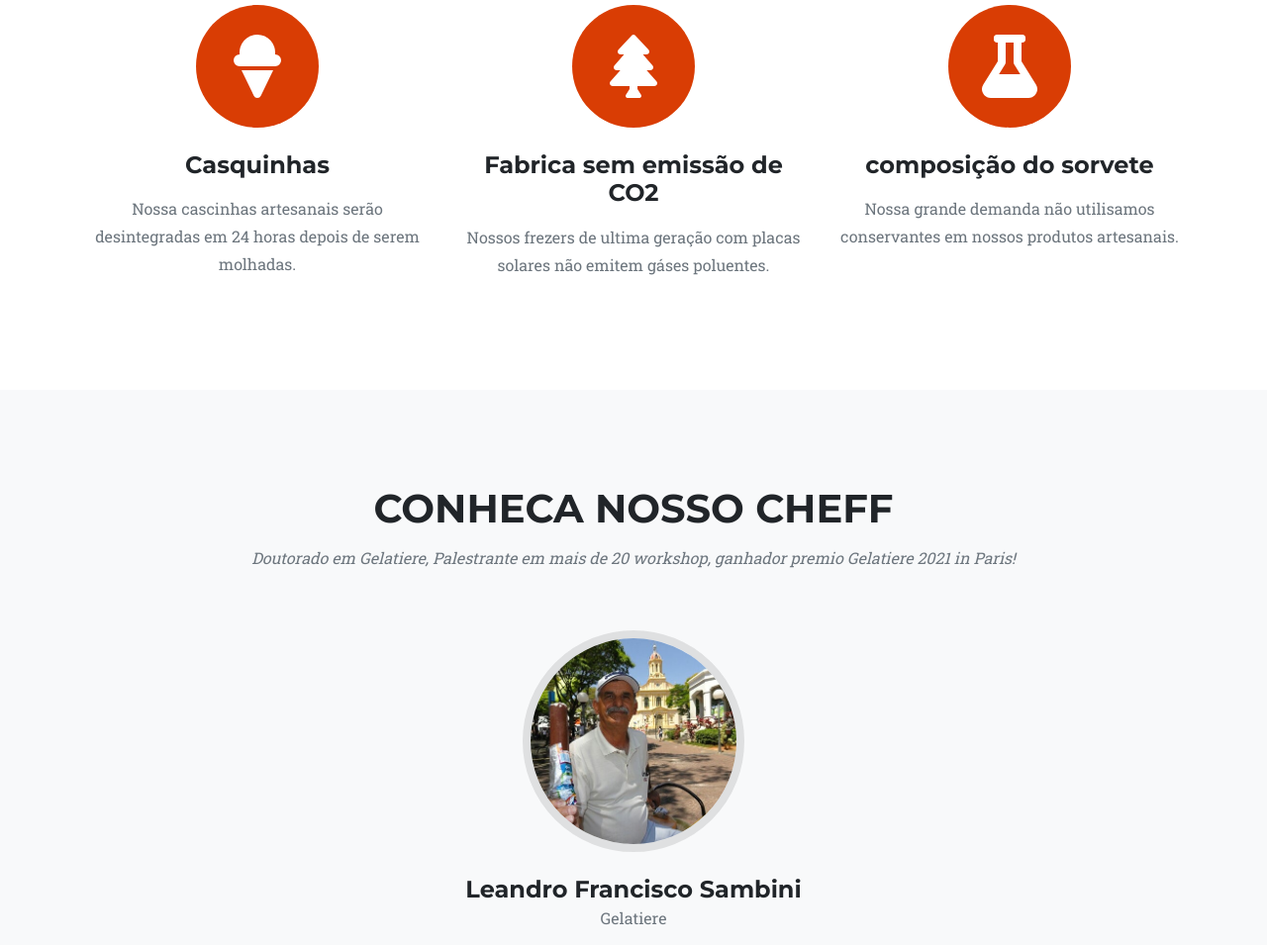
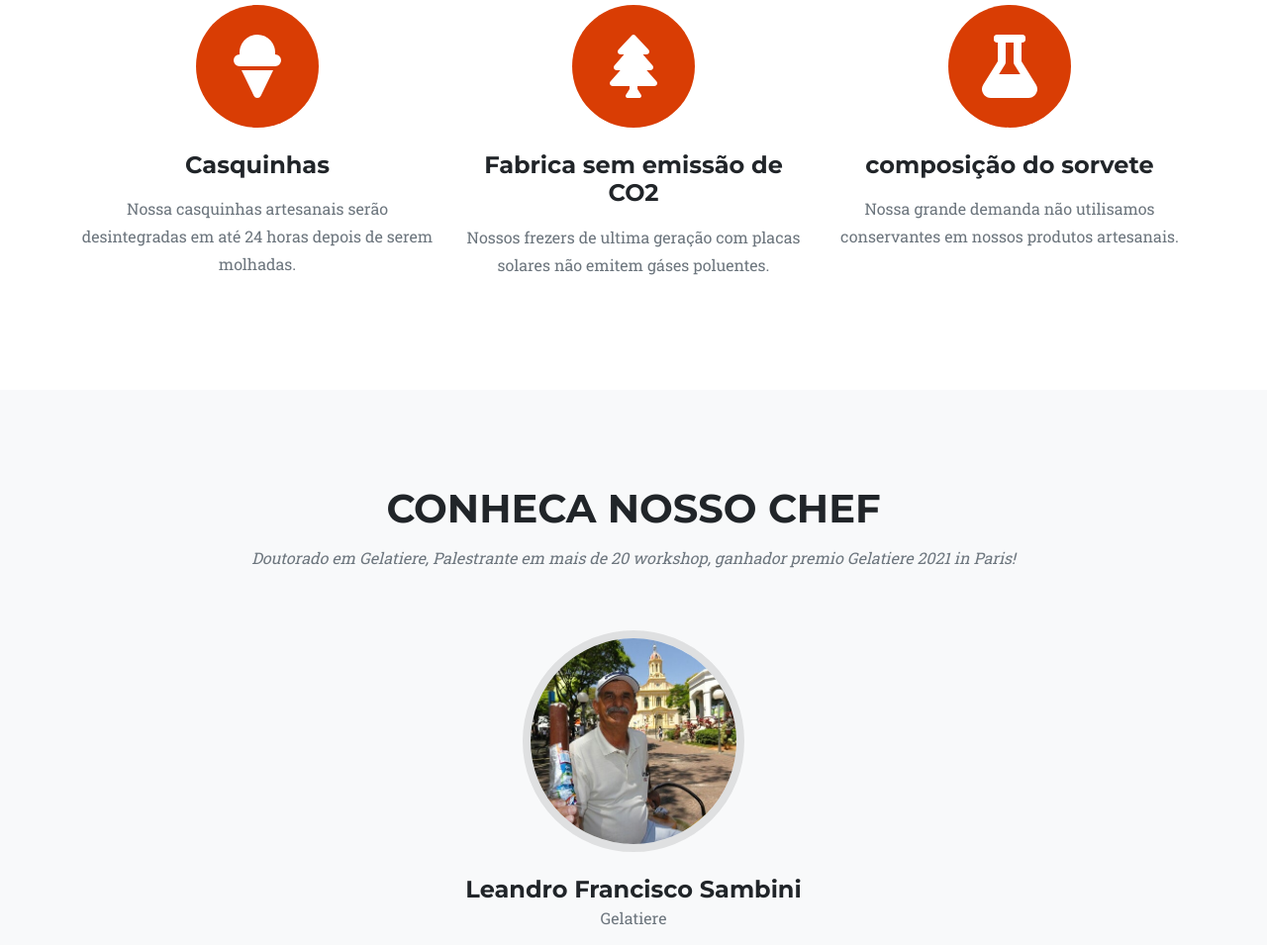
Before and after one commit to caioguiibsb/Ice-Baby, a plain HTML site: page index.html in a window 1280 px wide. Shown: the part 2381-3336 px from the top of the page at 99% size. Drawn offline with nearby package versions, Linux system fonts and the light colour scheme.

Commit message:
Update index.html

```diff
--- a/index.html
+++ b/index.html
@@ -164,7 +164,7 @@
                         <i class="fas fa-ice-cream fa-stack-1x fa-inverse"></i>
                     </span>
                     <h4 class="my-3">Casquinhas</h4>
-                    <p class="text-muted">Nossa cascinhas artesanais serão desintegradas em 24 horas depois de serem
+                    <p class="text-muted">Nossa casquinhas artesanais serão desintegradas em até 24 horas depois de serem
                         molhadas.</p>
                 </div>
                 <div class="col-md-4">
@@ -193,7 +193,7 @@
     <section class="page-section bg-light" id="team">
         <div class="container">
             <div class="text-center">
-                <h2 class="section-heading text-uppercase">Conheca nosso cheff</h2>
+                <h2 class="section-heading text-uppercase">Conheca nosso chef</h2>
                 <h3 class="section-subheading text-muted">Doutorado em Gelatiere, Palestrante em mais de 20 workshop,
                     ganhador premio Gelatiere 2021 in Paris!</h3>
             </div>
```
